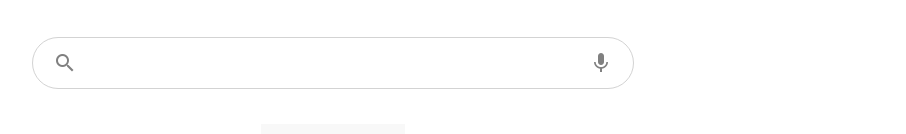
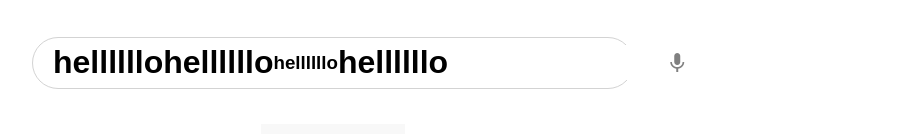
Before and after one commit to Yash5540/fourth-repo, a plain HTML site: page google-clone-main/index.html in a window 1280 px wide. Shown: the part 287-421 px from the top of the page, without its empty margins (368-1274 px from the left). Drawn offline with Linux system fonts and the light colour scheme.

Commit message:
Update index.html

```diff
--- a/google-clone-main/index.html
+++ b/google-clone-main/index.html
@@ -35,7 +35,11 @@
       <!-- Search Starts -->
       <div class="search">
         <div class="search__input">
-          <span class="material-icons"> search </span>
+
+          <h1>hellllllo</h1>
+            <h1>hellllllo</h1>
+            <h3>hellllllo</h3>
+            <h1>hellllllo</h1>
           <input type="text" />
           <span class="material-icons"> mic </span>
         </div>
```
